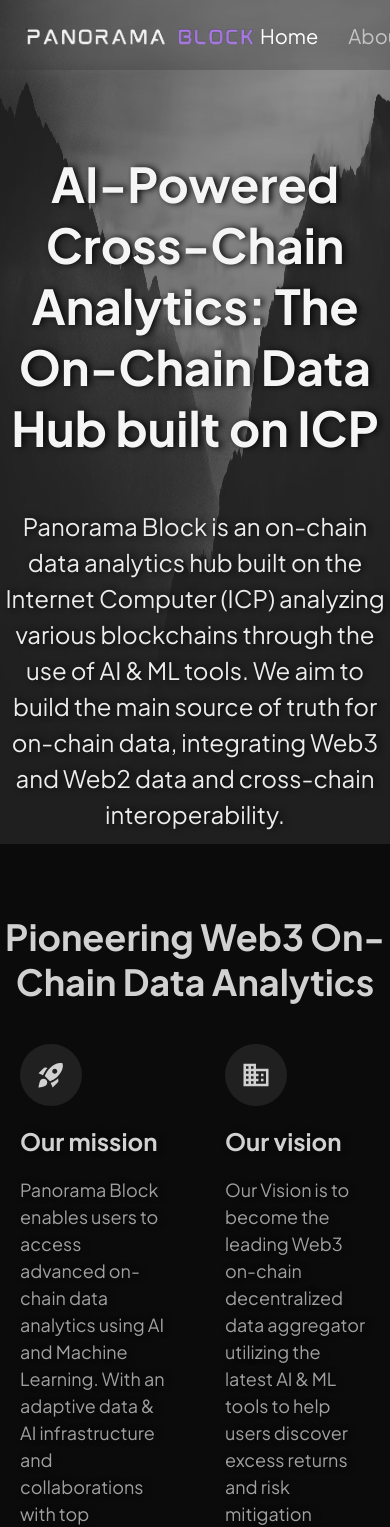
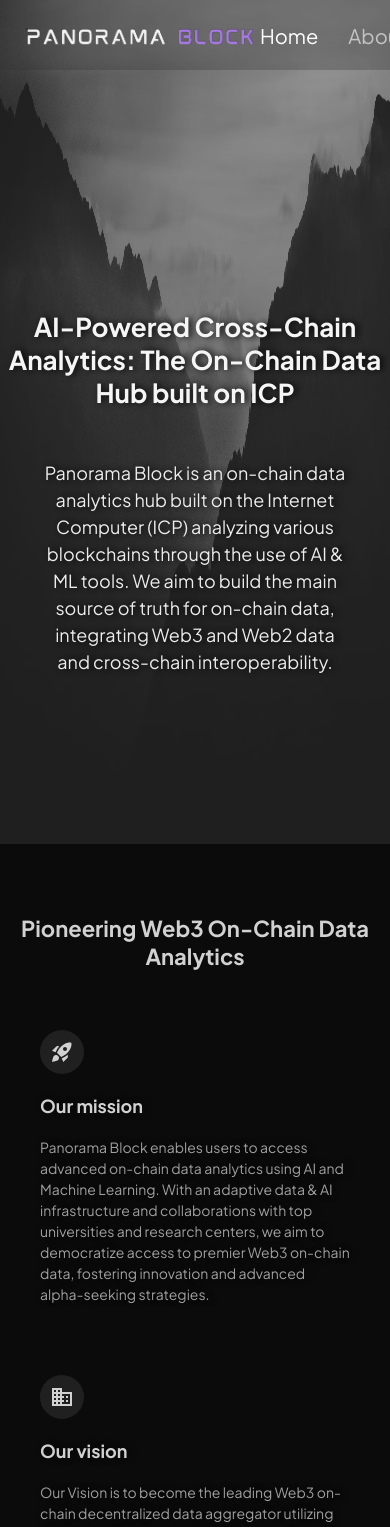
Before and after one commit to noymaxx/panorama-block-on-icp, a React (Vite) app in the folder src/icp-bitcoin-ai-frontend/: page /#/ in a window 390 px wide. Shown: the top 1527 px of the page. Built offline with nearby package versions, Linux system fonts and the light colour scheme; no server answers.

Commit message:
style: adjust responsivity

```diff
--- a/src/icp-bitcoin-ai-frontend/src/presentation/pages/landing/landing-styles.module.scss
+++ b/src/icp-bitcoin-ai-frontend/src/presentation/pages/landing/landing-styles.module.scss
@@ -289,3 +289,131 @@
     }
   }
 }
+
+@media (width < 1024px) {
+  .landing {
+    .container {
+      .section {
+        margin-bottom: 0px;
+
+        .title {
+          font-size: 26px;
+        }
+
+        .description {
+          width: 80%;
+          font-size: 18px;
+        }
+
+        h2 {
+          font-size: 22px;
+        }
+
+        .sectionBody {
+          flex-direction: column;
+          gap: 30px;
+
+          .topic {
+            padding: 20px;
+
+            .icon {
+              padding: 10px;
+
+              svg {
+                width: 24px;
+                height: 24px;
+              }
+            }
+
+            h2 {
+              font-size: 18px;
+            }
+
+            p {
+              font-size: 14px;
+            }
+          }
+        }
+      }
+
+      .products {
+        padding: 20px 0;
+
+        .sectionBody {
+          padding: 10px 30px;
+        }
+      }
+
+      .partners {
+        min-height: 0px;
+
+        .sectionTitle {
+          margin-top: 20px;
+        }
+
+        .sectionBody {
+          margin-top: 10px;
+          padding: 0px 20px;
+
+          .row {
+            gap: 20px;
+
+            .card {
+              display: flex;
+              background-color: #b6b6b630;
+              padding: 20px;
+              border-radius: 9px;
+
+              img {
+                width: 150px;
+                height: 80px;
+              }
+            }
+
+            .white {
+              background-color: #b6b6b675;
+            }
+          }
+        }
+      }
+    }
+  }
+}
+
+@media (width < 768px) {
+  .landing {
+    .container {
+      .partners {
+        .sectionTitle {
+          margin-top: 20px;
+        }
+
+        .sectionBody {
+          gap: 30px;
+          margin-bottom: 40px;
+
+          .row {
+            flex-direction: column;
+            gap: 30px;
+
+            .card {
+              display: flex;
+              background-color: #b6b6b630;
+              padding: 20px;
+              border-radius: 9px;
+
+              img {
+                width: 200px;
+                height: 100px;
+              }
+            }
+
+            .white {
+              background-color: #b6b6b675;
+            }
+          }
+        }
+      }
+    }
+  }
+}
```
